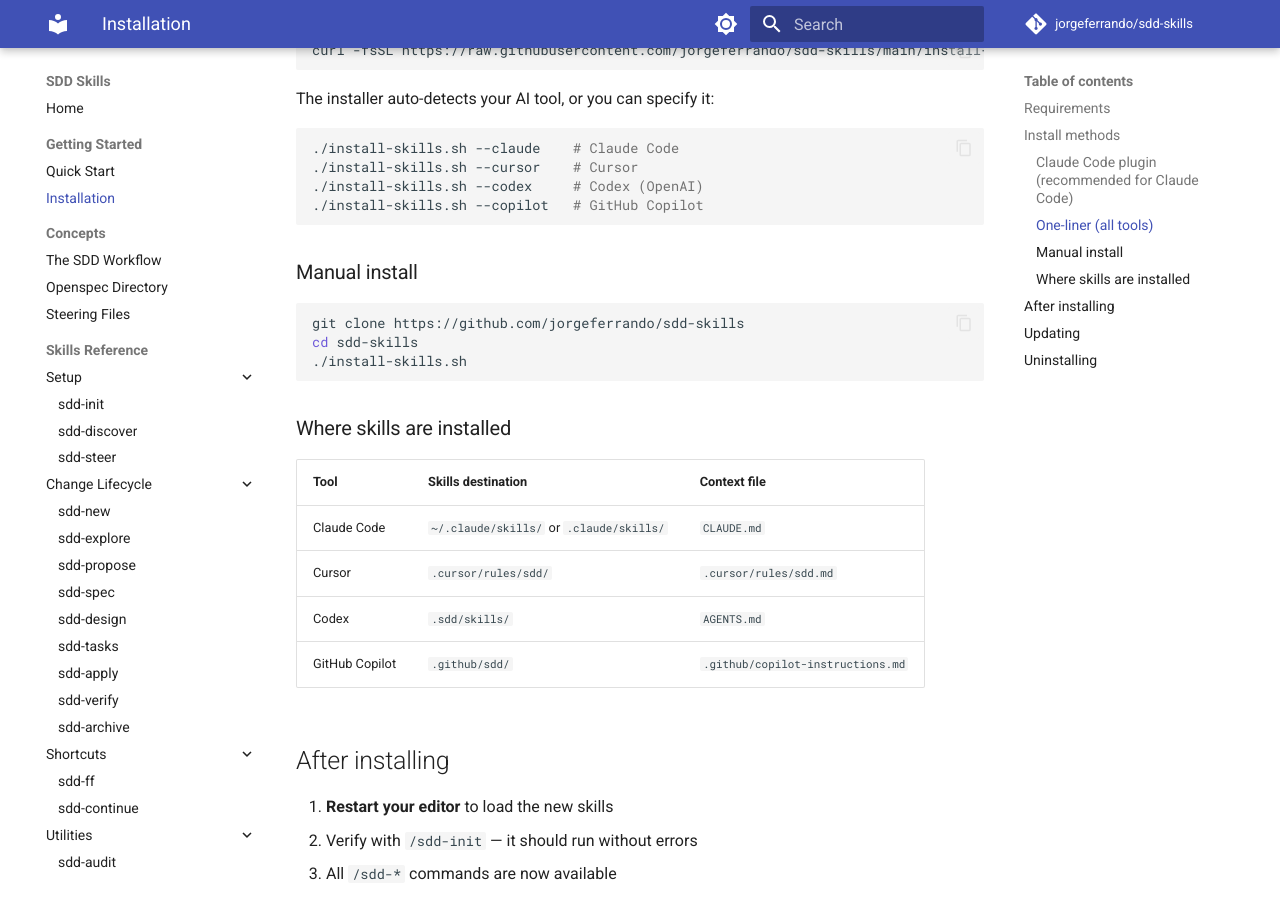
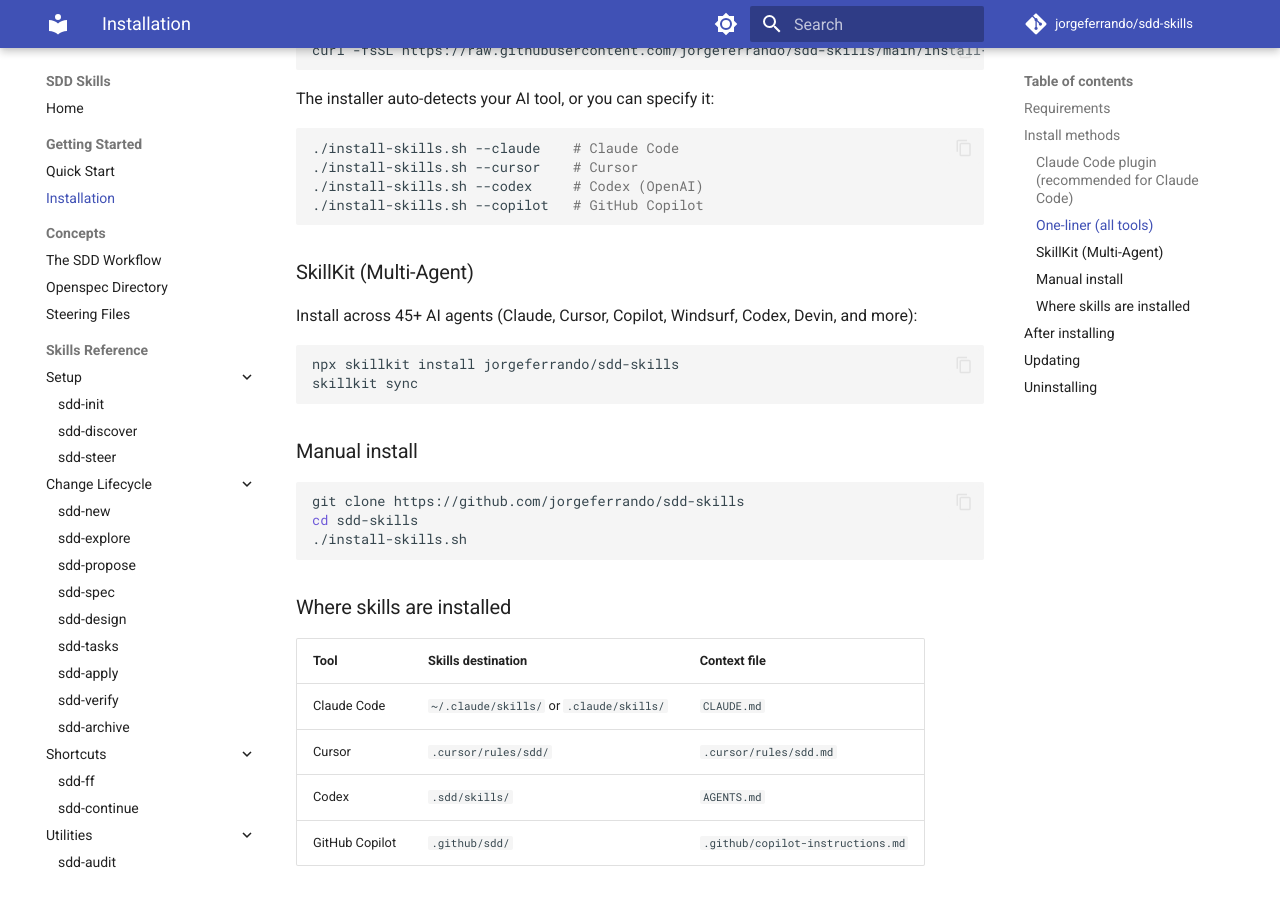
Before and after one commit to jorgeferrando/sdd-skills, an MkDocs documentation site: the page built from docs/installation.md, in a window 1280 px wide and 900 px high, scrolled down 788 px. Built offline with MkDocs 1.6.1 and Material for MkDocs 9.7.7, drawn with Linux system fonts in a browser that asks for light colours; comment, search, counter and statistics services are not loaded.

Commit message:
Add SkillKit installation option to docs
Co-Authored-By: Claude Opus 4.6 (1M context) <noreply@anthropic.com>

````diff
--- a/docs/installation.md
+++ b/docs/installation.md
@@ -40,6 +40,15 @@ The installer auto-detects your AI tool, or you can specify it:
 ./install-skills.sh --copilot   # GitHub Copilot
 ```
 
+### SkillKit (Multi-Agent)
+
+Install across 45+ AI agents (Claude, Cursor, Copilot, Windsurf, Codex, Devin, and more):
+
+```bash
+npx skillkit install jorgeferrando/sdd-skills
+skillkit sync
+```
+
 ### Manual install
 
 ```bash
````
